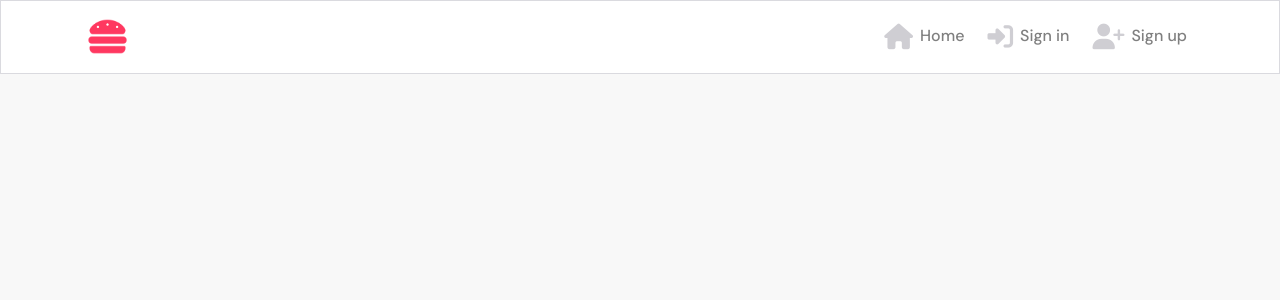
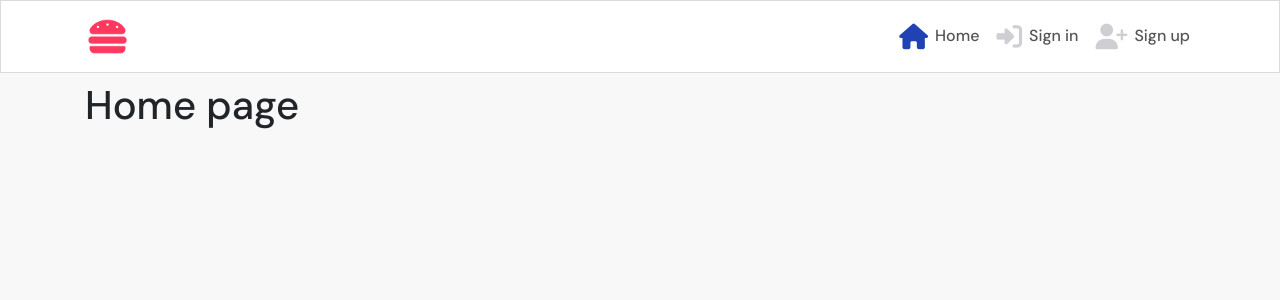
Before and after one commit to ogc1231/spanish-resources-frontend, a React (Create React App) app: page / in a window 1280 px wide. Shown: the top 300 px of the page. Built offline with nearby package versions, Linux system fonts and the light colour scheme.

Commit message:
Install react-router and add routing

```diff
--- a/package.json
+++ b/package.json
@@ -13,7 +13,7 @@
     "react-bootstrap": "^1.6.3",
     "react-dom": "^17.0.2",
     "react-infinite-scroll-component": "^6.1.0",
-    "react-router-dom": "^5.3.4",
+    "react-router-dom": "^5.3.0",
     "react-scripts": "^4.0.3",
     "web-vitals": "^1.1.2"
   },
--- a/src/App.js
+++ b/src/App.js
@@ -1,10 +1,20 @@
 import styles from "./App.module.css";
 import NavBar from "./components/NavBar";
+import Container from "react-bootstrap/Container";
+import { Route, Switch } from "react-router-dom";
 
 function App() {
   return (
     <div className={styles.App}>
       <NavBar />
+      <Container className={styles.Main}>
+        <Switch>
+          <Route exact path="/" render={() => <h1>Home page</h1>} />
+          <Route exact path="/signin" render={() => <h1>Sign in</h1>} />
+          <Route exact path="/signup" render={() => <h1>Sign up</h1>} />
+          <Route render={() => <p>Page not found!</p>} />
+        </Switch>
+      </Container>
     </div>
   );
 }
--- a/src/App.module.css
+++ b/src/App.module.css
@@ -3,6 +3,11 @@
     background-color: #f8f8f8;
     min-height: 100vh;
   }
+
+  .Main {
+    padding-top: 81px;
+  }
+
 
   * {
     box-sizing: border-box;
--- a/src/components/NavBar.js
+++ b/src/components/NavBar.js
@@ -2,6 +2,7 @@
 import { Navbar, Container, Nav } from "react-bootstrap";
 import logo from "../assets/logo.png";
 import styles from "../styles/NavBar.module.css";
+import { NavLink } from "react-router-dom";
 
 const NavBar = () => {
   return (
@@ -13,15 +14,28 @@
         <Navbar.Toggle aria-controls="basic-navbar-nav" />
         <Navbar.Collapse id="basic-navbar-nav">
           <Nav className="ml-auto text-left">
-            <Nav.Link>
+            <NavLink
+              exact
+              className={styles.NavLink}
+              activeClassName={styles.Active}
+              to="/"
+            >
               <i className="fas fa-home"></i>Home
-            </Nav.Link>
-            <Nav.Link>
+            </NavLink>
+            <NavLink
+              className={styles.NavLink}
+              activeClassName={styles.Active}
+              to="/signin"
+            >
               <i className="fas fa-sign-in-alt"></i>Sign in
-            </Nav.Link>
-            <Nav.Link>
+            </NavLink>
+            <NavLink
+              to="/signup"
+              className={styles.NavLink}
+              activeClassName={styles.Active}
+            >
               <i className="fas fa-user-plus"></i>Sign up
-            </Nav.Link>
+            </NavLink>
           </Nav>
         </Navbar.Collapse>
       </Container>
--- a/src/index.js
+++ b/src/index.js
@@ -3,12 +3,15 @@
 import './index.css';
 import App from './App';
 import reportWebVitals from './reportWebVitals';
+import { BrowserRouter as Router } from "react-router-dom";
 
 ReactDOM.render(
   <React.StrictMode>
-    <App />
+    <Router>
+      <App />
+    </Router>
   </React.StrictMode>,
-  document.getElementById('root')
+  document.getElementById("root")
 );
 
 // If you want to start measuring performance in your app, pass a function
--- a/src/styles/NavBar.module.css
+++ b/src/styles/NavBar.module.css
@@ -2,3 +2,11 @@
     background-color: #ffffff;
     border: 1px solid #dadadf;
   }
+
+  .NavLink {
+    padding: 5px;
+  }
+
+  .Active i {
+    color: #2142b2;
+  }
```
Also changed, not shown: 1 other file (tests, documents, lock files or other folders).
